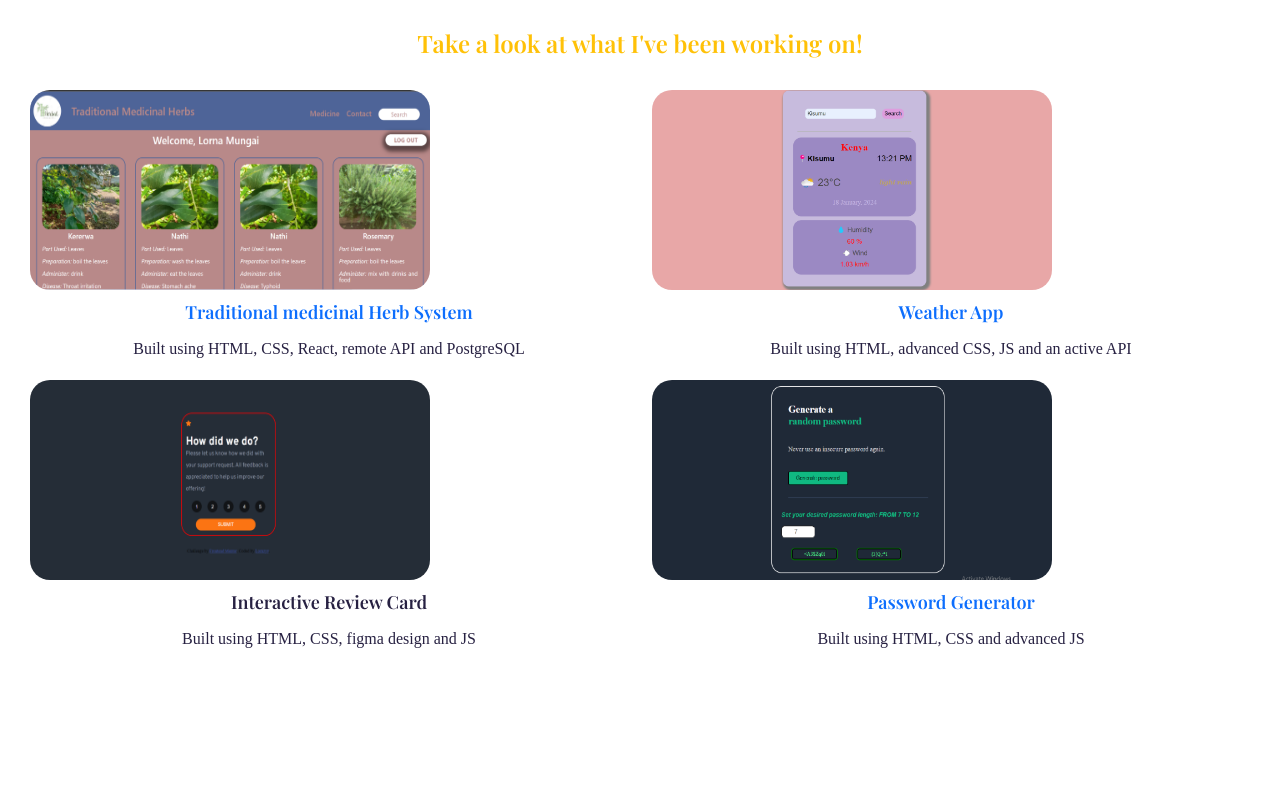
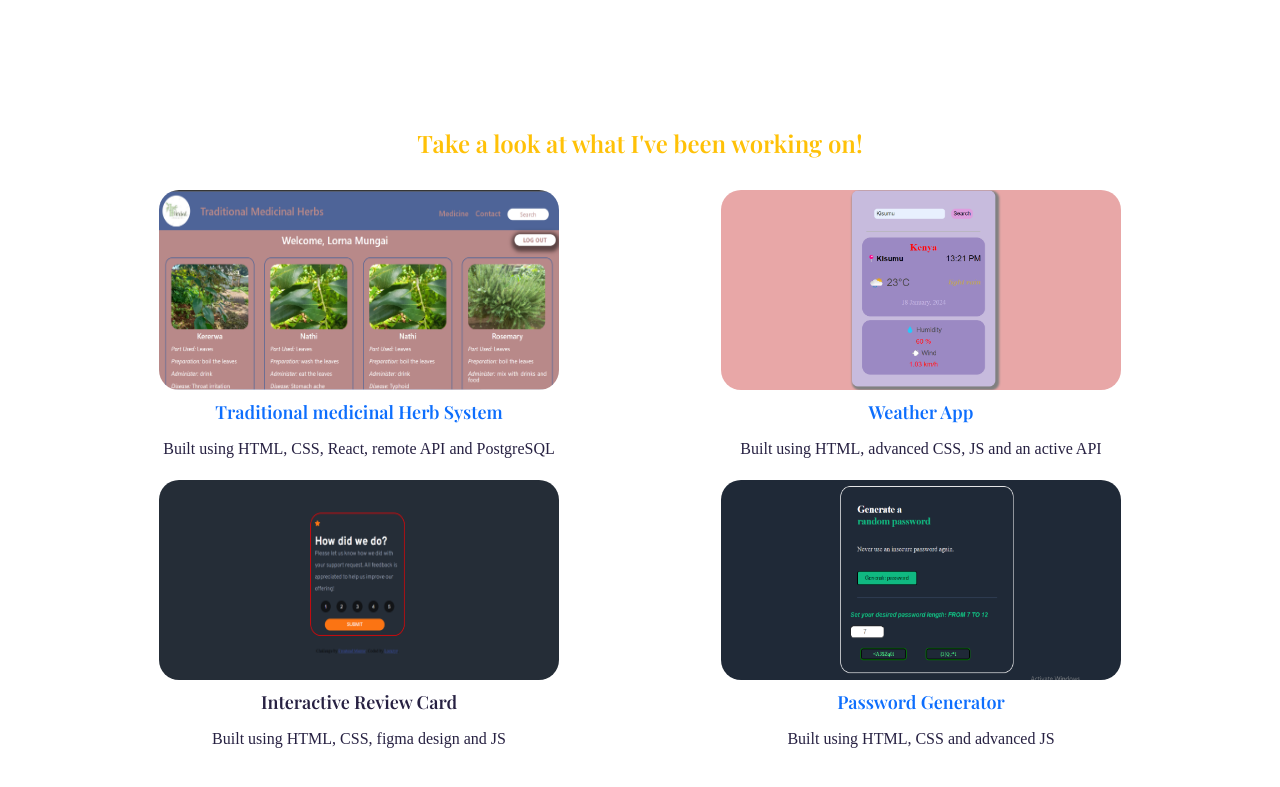
Before and after one commit to Lornzyy/Lorna-Portfolio, a plain HTML site: page work.html in a window 1280 px wide. Shown: the part 59-846 px from the top of the page. Before the commit the page ends 800 px from the top, so only its background shows below. Drawn offline with nearby package versions, Linux system fonts and the light colour scheme; a web font is replaced by a local one.

Commit message:
work page styling to center the project image

```diff
--- a/src/style.css
+++ b/src/style.css
@@ -163,13 +163,10 @@ a {
   margin: 25px;
 }
 
-.work-container {
-  padding: 0px 30px;
-}
-
 .work-container img {
   width: 400px;
   height: 200px;
+  display: block;
   border-radius: 20px;
 }
 
--- a/work.html
+++ b/work.html
@@ -66,7 +66,7 @@
       </nav>
     </div>
 
-    <div class="work-container content-container">
+    <div class="container work-container content-container">
       <h4 class="text-center text-warning p-3 m-3">Take a look at what I've been working on!</h4>
 
       <div class="row work-content ">
@@ -74,7 +74,7 @@
           <img
             src="./images/tmh-screenshot.png"
             alt="traditional medicinal herbs system snapshot"
-            class="img-fluid"
+            class="img-fluid  d-block mx-auto"
           />
           <h2>
             <a
@@ -91,7 +91,7 @@
           <img
             src="./images/weather.png"
             alt="weather app snapshot"
-            class="img-fluid"
+            class="img-fluid  d-block mx-auto"
           />
           <h2>
             <a
@@ -111,7 +111,7 @@
           <img
             src="./images/interactive-design.png"
             alt="weather app snapshot"
-            class="img-fluid"
+            class="img-fluid  d-block mx-auto"
           />
           <h2>Interactive Review Card</h2>
           <p>Built using HTML, CSS, figma design and JS</p>
@@ -120,7 +120,7 @@
           <img
             src="./images/display.png"
             alt="weather app snapshot"
-            class="img-fluid"
+            class="img-fluid  d-block mx-auto"
           />
           <h2>
             <a
```
Also changed, not shown: index.html (+8 -0 lines).
